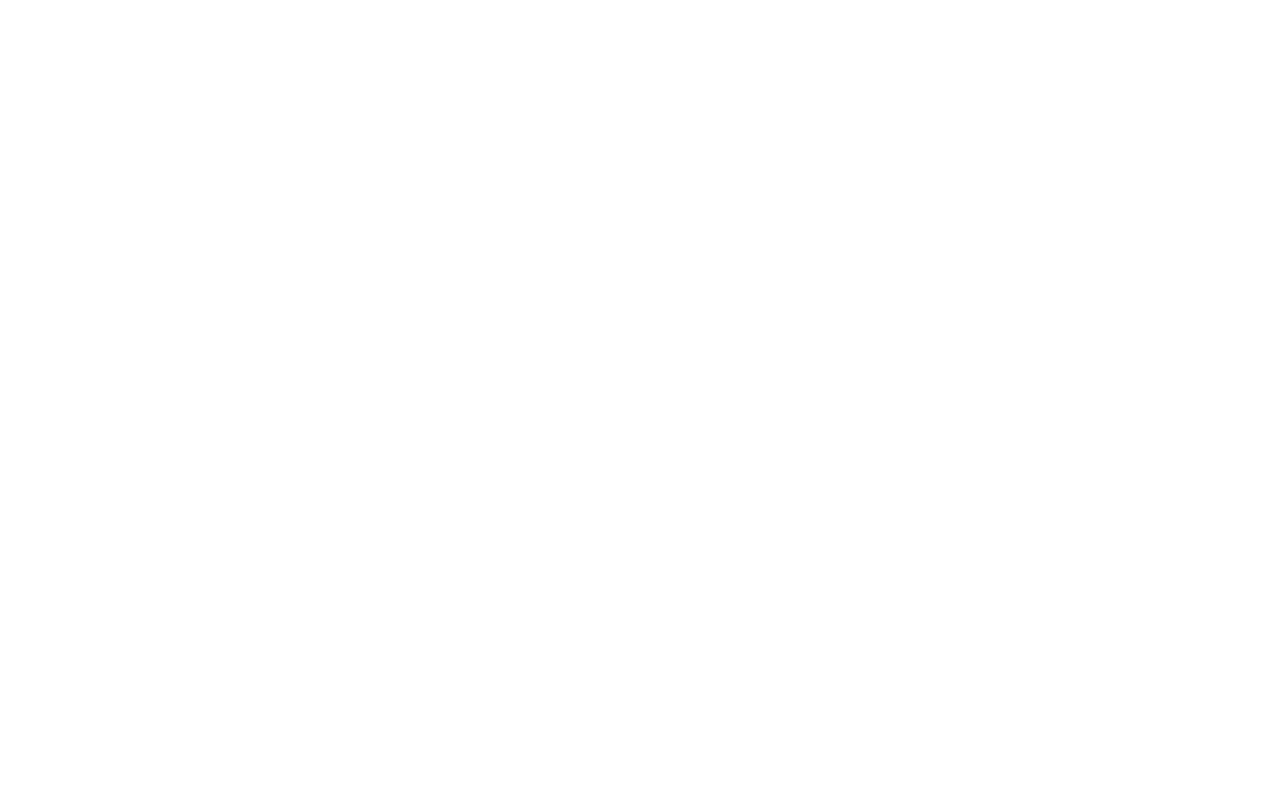
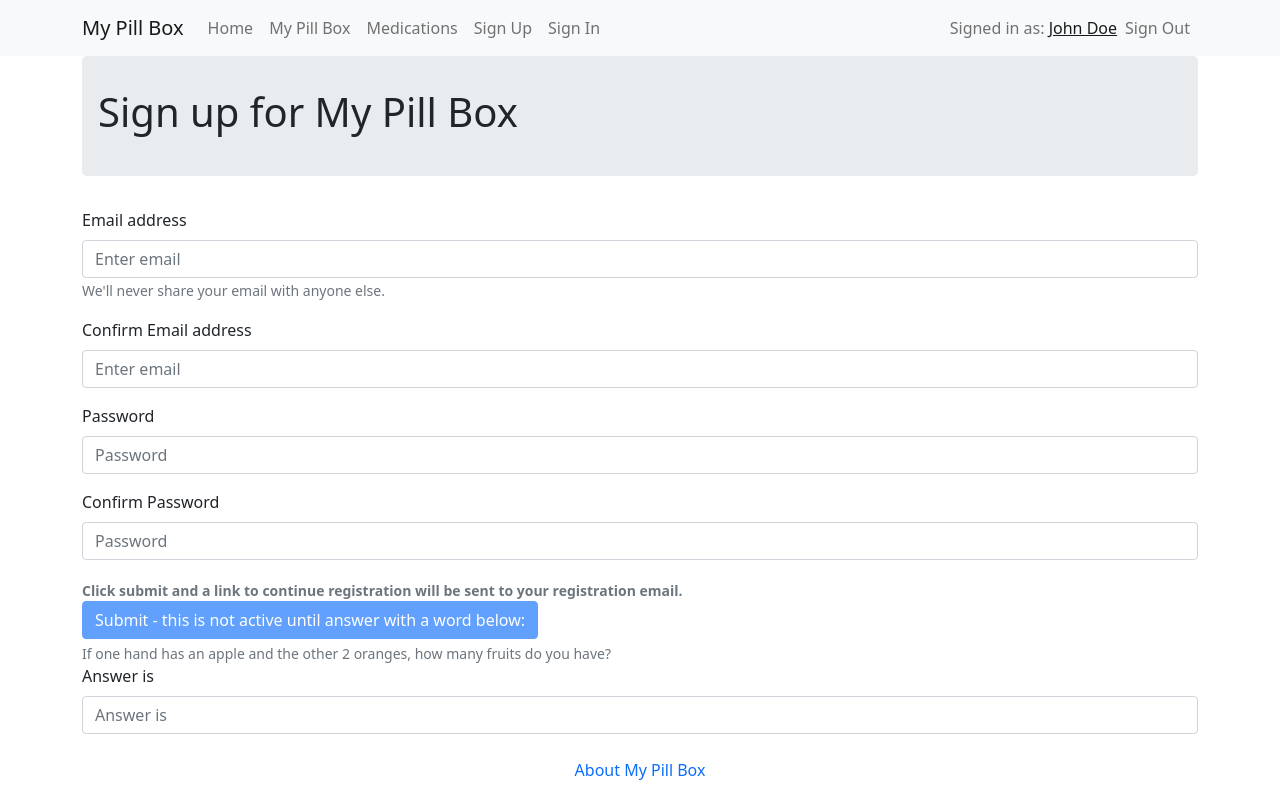
Before and after one commit to AR123456/React-Pill-Box, a React (Create React App) app in the folder frontend/: page /signup in a window 1280 px wide. Before the commit this address had no page. Built offline with nearby package versions, Linux system fonts and the light colour scheme.

Commit message:
screens done

```diff
--- a/frontend/src/App.js
+++ b/frontend/src/App.js
@@ -5,8 +5,10 @@ import Footer from "./components/Footer";
 import HomeScreen from "./screens/HomeScreen";
 import MyPillBox from "./screens/MyPillBox";
 import MyMedList from "./screens/MyMedList";
+import LoginScreen from "./screens/LoginScreen";
 // import "bootswatch/dist/minty/bootstrap.min.css";
 import "bootstrap/dist/css/bootstrap.min.css";
+import RegisterScreen from "./screens/RegisterScreen";
 function App() {
   return (
     <Router>
@@ -24,6 +26,8 @@ function App() {
         ></Route>
         <Route exact path="/pillbox" element={<MyPillBox />}></Route>
         <Route exact path="/medlist" element={<MyMedList />}></Route>
+        <Route exact path="/signup" element={<RegisterScreen />}></Route>
+        <Route exact path="/signin" element={<LoginScreen />}></Route>
       </Routes>
     </Router>
   );
--- a/frontend/src/components/Header.js
+++ b/frontend/src/components/Header.js
@@ -25,7 +25,8 @@ const Header = () => {
 
               <Nav.Link href="/medlist">Medications</Nav.Link>
 
-              <Nav.Link href="#link">SignUp</Nav.Link>
+              <Nav.Link href="/signup">Sign Up</Nav.Link>
+              <Nav.Link href="/signin">Sign In</Nav.Link>
             </Nav>
             <Nav className="justify-content-end">
               {/* <Form className="d-flex">
@@ -41,15 +42,10 @@ const Header = () => {
               <Navbar.Text>
                 Signed in as: <a href="#login">John Doe</a>
               </Navbar.Text>
-              {/* <Button>
-              if not logged in
-                {" "}
-                <Nav.Link href="#link">Sign In </Nav.Link>
-              </Button>
-              <Button>
-                {" "}
-                <Nav.Link href="#link">Sign Up </Nav.Link>
-              </Button> */}
+              {/* if not logged in  */}{" "}
+              {/*  <Nav.Link href="/signin">SignUp</Nav.Link> logged in show  */}
+              <Nav.Link href="/signin">Sign Out </Nav.Link>{" "}
+              {/* <Nav.Link href="#link">Sign Up </Nav.Link> */}
             </Nav>
           </Navbar.Collapse>
         </Container>
--- a/frontend/src/screens/HomeScreen.js
+++ b/frontend/src/screens/HomeScreen.js
@@ -1,5 +1,5 @@
 import React from "react";
-import { Card, Button, ListGroup, ListGroupItem } from "react-bootstrap";
+import { Card, Button, ListGroup, ListGroupItem, Nav } from "react-bootstrap";
 
 const HomeScreen = () => {
   return (
@@ -18,15 +18,15 @@ const HomeScreen = () => {
             <ListGroup>
               <ListGroupItem>
                 {" "}
-                <Button variant="primary">Log In</Button>
+                <Nav.Link href="/signin">Sign In</Nav.Link>
               </ListGroupItem>
               <ListGroupItem>
                 {" "}
-                <Button variant="primary">SignUp - New Users</Button>
+                <Nav.Link href="/signup">Sign Up New Users</Nav.Link>
               </ListGroupItem>
               <ListGroupItem>
                 {" "}
-                <Button variant="primary">Log Out</Button>
+                <Nav.Link href="/signin">Log Out</Nav.Link>
               </ListGroupItem>
             </ListGroup>
           </Card.Body>
--- a/frontend/src/screens/LoginScreen.js
+++ b/frontend/src/screens/LoginScreen.js
@@ -1,7 +1,59 @@
 import React from "react";
+import { Form, Container, Button, Row } from "react-bootstrap";
+import Header from "../components/Header";
+import Footer from "../components/Footer";
 
 const LoginScreen = () => {
-  return <div>LogIn here </div>;
+  return (
+    <div>
+      <Header></Header>{" "}
+      <Container fluid="md">
+        <div className="jumbotron">
+          <h1>Sign in to your account </h1>
+        </div>
+        <Form>
+          <Form.Group className="mb-3" controlId="formBasicEmail">
+            <Form.Label>Email address</Form.Label>
+            <Form.Control type="email" placeholder="Enter email" />
+            <Form.Text className="text-muted">
+              We'll never share your email with anyone else.
+            </Form.Text>
+          </Form.Group>
+
+          <Form.Group className="mb-3" controlId="formBasicPassword">
+            <Form.Label>Password</Form.Label>
+            <Form.Control type="password" placeholder="Password" />
+          </Form.Group>
+          <Form.Group className="mb-3" controlId="formBasicCheckbox">
+            <Form.Check type="checkbox" label="Keep me logged in" />
+          </Form.Group>
+
+          <Button variant="primary" type="submit" disabled>
+            Submit - this is not active until you answer with a word:
+          </Button>
+          <Row>
+            <Form.Text className="text-muted">
+              How many pills do you see ?
+            </Form.Text>
+            <Form.Text className="text-muted">
+              <i class="fa-solid fa-capsules fa-2xl"></i>
+              <br />
+              <i class="fa-solid fa-capsules fa-2xl"></i>
+              <br />
+              <i class="fa-solid fa-capsules fa-2xl"></i>
+            </Form.Text>
+          </Row>
+          <Form.Group className="mb-3">
+            <Form.Label>Answer is: </Form.Label>
+            <Form.Control type="text" placeholder="Answer is" />
+            {/* only allow the word six  */}
+            <Form.Text className="text-muted"></Form.Text>
+          </Form.Group>
+        </Form>
+      </Container>
+      <Footer></Footer>
+    </div>
+  );
 };
 
 export default LoginScreen;
--- a/frontend/src/screens/MyMedList.js
+++ b/frontend/src/screens/MyMedList.js
@@ -67,6 +67,7 @@ const MyMedList = () => {
               </Form.Label>
               {/* <Form.Control type="select" placeholder="Strength of pill" /> */}
               <Form.Select type="select" placeholder="Strength of pill">
+                <option>Select units</option>
                 <option>mg</option>
                 <option>ml</option>
                 <option>unit</option>
@@ -85,6 +86,7 @@ const MyMedList = () => {
               <Form.Label>Time of Day </Form.Label>
               {/* <Form.Control type="select" placeholder="Time of day" /> */}
               <Form.Select type="select" placeholder="Time of day">
+                <option>Select time</option>
                 <option>Morning</option>
                 <option>Lunch Time</option>
                 <option>Dinner Time</option>
@@ -100,11 +102,36 @@ const MyMedList = () => {
           <div className="jumbotron">
             <h1>Deactivated Medications/Medication History</h1>
           </div>
-          <Card.Header>Advil</Card.Header>
-          <Card.Header>Tylenol</Card.Header>
-          <Card.Header>Benadryl</Card.Header>
-          <Card.Header>Lipitor</Card.Header>
-          <Card.Header>Lisinopril</Card.Header>
+          <Card.Header>
+            <Row>
+              <Col> Advil</Col>
+              <Col>Stopped: January 1, 2021</Col>
+            </Row>
+          </Card.Header>
+          <Card.Header>
+            <Row>
+              <Col>Tylenol</Col>
+              <Col>Stopped: March 1, 2022</Col>
+            </Row>
+          </Card.Header>
+          <Card.Header>
+            <Row>
+              <Col>Benadryl</Col>
+              <Col>Stopped: June 1, 2022</Col>
+            </Row>
+          </Card.Header>
+          <Card.Header>
+            <Row>
+              <Col>Lipitor</Col>
+              <Col>Stopped: May 5,2019</Col>
+            </Row>
+          </Card.Header>
+          <Card.Header>
+            <Row>
+              <Col>Lisinopril</Col>
+              <Col>Stopped: April 22, 3018</Col>
+            </Row>
+          </Card.Header>
         </Container>
       </Container>
 
--- a/frontend/src/screens/MyPillBox.js
+++ b/frontend/src/screens/MyPillBox.js
@@ -21,7 +21,7 @@ const MyPillBox = () => {
                 <Card.Title>Morning</Card.Title>
               </Card.Header>
               <Card.Body>
-                <Card.Text>Med:</Card.Text>
+                <Card.Text>Med: Lasix</Card.Text>
 
                 <Button variant="primary">Mark taken today !</Button>
                 <Card.Text>Last Marked taken at :</Card.Text>
@@ -69,7 +69,7 @@ const MyPillBox = () => {
                 <Card.Title>Before Bed </Card.Title>
               </Card.Header>
               <Card.Body>
-                <Card.Text>Med:</Card.Text>
+                <Card.Text>Med: Crestor</Card.Text>
                 <Button variant="primary">Mark taken today !</Button>
                 <Card.Text>Last Marked taken at :</Card.Text>
                 <Button variant="primary">Get Medication information </Button>
--- a/frontend/src/screens/RegisterScreen.js
+++ b/frontend/src/screens/RegisterScreen.js
@@ -1,10 +1,65 @@
 import React from "react";
-
+import { Button, Container, Form, Row } from "react-bootstrap";
+import Header from "../components/Header";
+import Footer from "../components/Footer";
 const RegisterScreen = () => {
   return (
-    <div>
-      <h3>Sign Up here </h3>
-    </div>
+    <>
+      <Header></Header>
+      <Container fluid="md">
+        <div className="jumbotron">
+          <h1>Sign up for My Pill Box</h1>
+        </div>
+        <Form>
+          <Form.Group className="mb-3" controlId="formBasicEmail">
+            <Form.Label>Email address</Form.Label>
+            <Form.Control type="email" placeholder="Enter email" />
+            <Form.Text className="text-muted">
+              We'll never share your email with anyone else.
+            </Form.Text>
+          </Form.Group>
+          <Form.Group className="mb-3" controlId="formBasicEmail">
+            <Form.Label>Confirm Email address</Form.Label>
+            <Form.Control type="email" placeholder="Enter email" />
+            <Form.Text className="text-muted"></Form.Text>
+          </Form.Group>
+
+          <Form.Group className="mb-3" controlId="formBasicPassword">
+            <Form.Label>Password</Form.Label>
+            <Form.Control type="password" placeholder="Password" />
+          </Form.Group>
+          <Form.Group className="mb-3" controlId="formBasicPassword">
+            <Form.Label>Confirm Password</Form.Label>
+            <Form.Control type="password" placeholder="Password" />
+          </Form.Group>
+          <Row>
+            <Form.Text className="text-muted">
+              <strong>
+                {" "}
+                Click submit and a link to continue registration will be sent to
+                your registration email.
+              </strong>
+            </Form.Text>
+          </Row>
+          <Button variant="primary" type="submit" disabled>
+            Submit - this is not active until answer with a word below:
+          </Button>
+          <Row>
+            <Form.Text className="text-muted">
+              If one hand has an apple and the other 2 oranges, how many fruits
+              do you have?
+            </Form.Text>
+          </Row>
+          <Form.Group className="mb-3">
+            <Form.Label>Answer is </Form.Label>
+            <Form.Control type="text" placeholder="Answer is" />
+            {/* only allow the word three  */}
+            <Form.Text className="text-muted"></Form.Text>
+          </Form.Group>
+        </Form>
+      </Container>
+      <Footer></Footer>
+    </>
   );
 };
 
```
